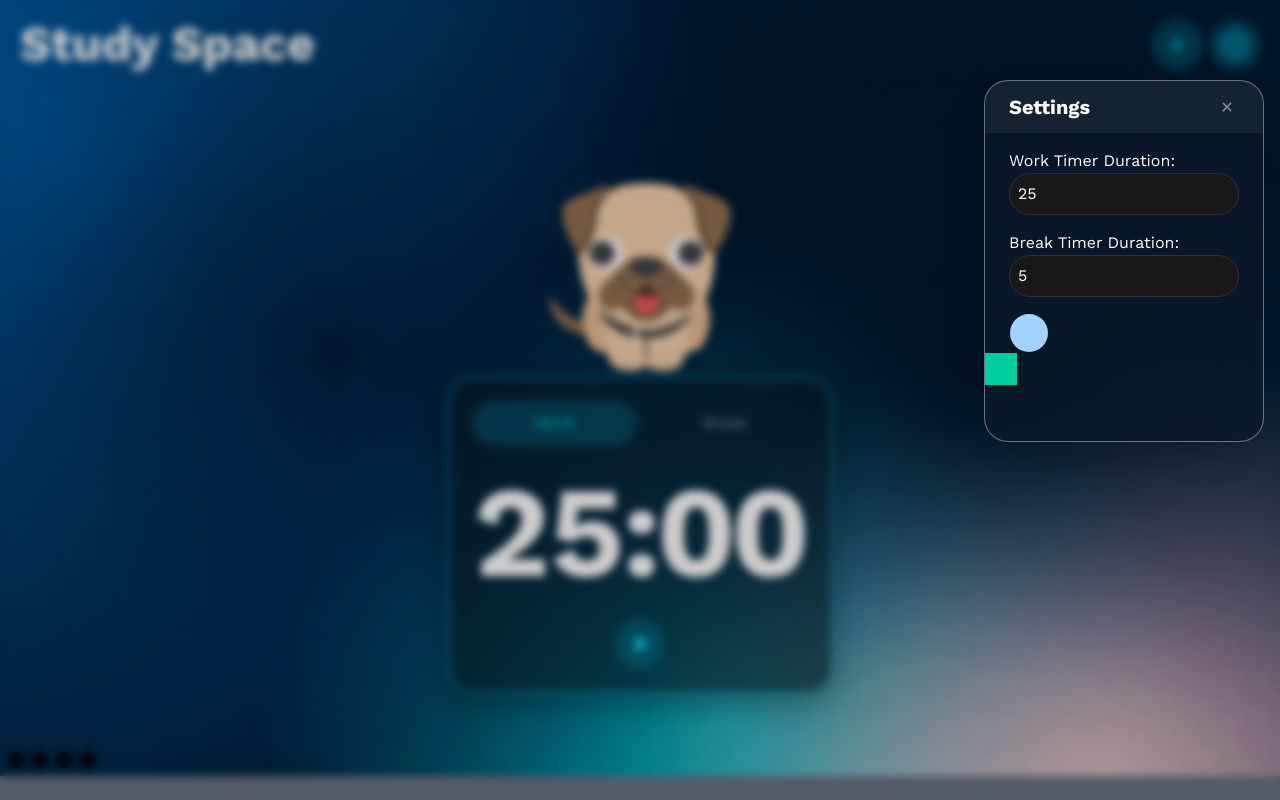
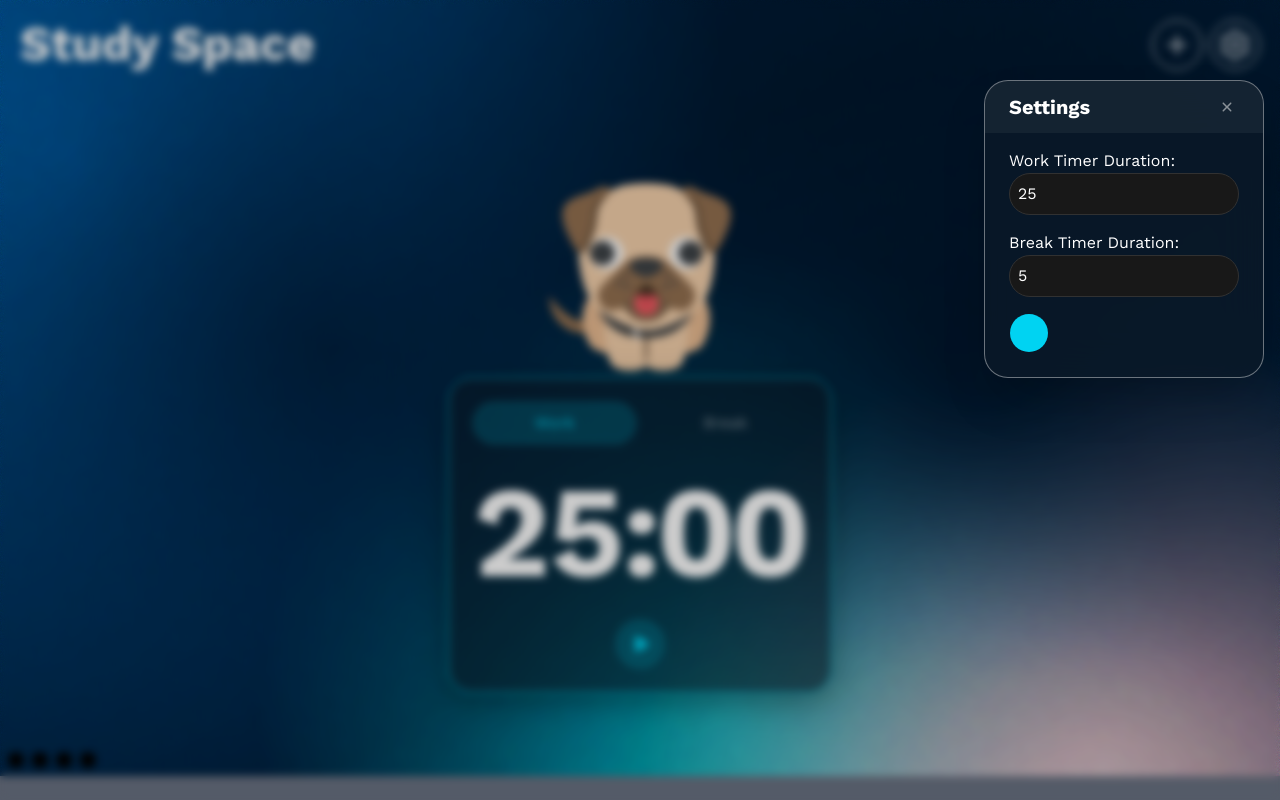
Before and after one commit to matthew-beep/timer, a Next.js app in the folder pomodoro/: page / in a window 1280 px wide. Both pictures are taken after a click on the button 1235 px from the left and 45 px from the top of the page. Built offline with nearby package versions, Linux system fonts and the light colour scheme.

Commit message:
working on theming and color changing

```diff
--- a/pomodoro/app/globals.css
+++ b/pomodoro/app/globals.css
@@ -68,6 +68,33 @@ input[type="color" i]::-webkit-color-swatch {
 input[type="color" i]::-moz-color-swatch {
   border-radius: 50%;
 }
+
+
+
+/* Styles the whole scrollbar (width/height) */
+::-webkit-scrollbar {
+  width: 12px; /* vertical scrollbar width */
+  height: 12px; /* horizontal scrollbar height */
+}
+
+/* Styles the track (background) */
+::-webkit-scrollbar-track {
+  opacity: 0;
+  border-radius: 5px;
+}
+
+/* Styles the thumb (draggable handle) */
+::-webkit-scrollbar-thumb {
+  background: #000000;
+  border-radius: 5px;
+}
+
+/* Styles the thumb on hover */
+::-webkit-scrollbar-thumb:hover {
+  background: #000000;
+}
+
+
 
 
 /* Basic editor styles */
--- a/pomodoro/app/page.tsx
+++ b/pomodoro/app/page.tsx
@@ -19,15 +19,9 @@ export default function Home() {
   const colors = useThemeStore((s) => s.colors);
 
   useEffect(() => {
-    console.log("Mode changed to:", mode);
-    if (mode === "focus") {
-      document.documentElement.style.setProperty("--primary", colors.work);
-    } else {
-      document.documentElement.style.setProperty("--primary", colors.break);
-    }
-    console.log("Colors are:", colors);
-
-  }, [mode]);
+    const activeColor = mode === "focus" ? colors.work : colors.break;
+    document.documentElement.style.setProperty("--primary", activeColor);
+  }, [mode, colors.work, colors.break]);
 
   return (
     <div className="h-screen flex flex-col font-sans text-[var(--text)] mesh">
--- a/pomodoro/components/Button.tsx
+++ b/pomodoro/components/Button.tsx
@@ -3,7 +3,7 @@
 import clsx from "clsx";
 
 interface ButtonProps extends React.ButtonHTMLAttributes<HTMLButtonElement> {
-  variant?: "primary" | "secondary" | "ghost" | "glass" | "plain";
+  variant?: "primary" | "secondary" | "ghost" | "glass" | "plain" | "glassPlain";
 }
 
 export function Button({
@@ -23,8 +23,9 @@ export function Button({
             variant === "secondary",
           "bg-transparent text-current hover:bg-zinc-200/50 dark:hover:bg-zinc-700/50":
             variant === "ghost",
-          "hover:scale-105 text-work bg-work/20 border-cyan-500/30 border":variant === "glass",
+          "hover:scale-105 text-active bg-active/20 border-active/30 border":variant === "glass",
           "text-white/50 hover:bg-white/10 hover:text-white ":variant === "plain",
+          "hover:scale-105 text-white border-white border ":variant === "glassPlain",
         },
         className
       )}
--- a/pomodoro/components/Header.tsx
+++ b/pomodoro/components/Header.tsx
@@ -41,14 +41,14 @@ export default function Header({showSettings, setShowSettings}: {showSettings: b
                 <Button
                     className="flex items-center justify-center p-2 rounded-full"
                     onClick={addSticky}
-                    variant='glass'
+                    variant='glassPlain'
                 >
                     <IoAddOutline size={32} strokeWidth={0.5}/>
                 </Button>
                 <Button
                     className="flex items-center justify-center p-2 rounded-full"
                     onClick={() => setShowSettings(!settingsOpen)}
-                    variant='glass'
+                    variant='glassPlain'
                 >
                     <IoSettingsOutline size={32} strokeWidth={0.5}/>
                 </Button>
--- a/pomodoro/components/Settings.tsx
+++ b/pomodoro/components/Settings.tsx
@@ -5,6 +5,7 @@ import Draggable from "react-draggable";
 import { useTimer } from "@/store/useTimer";
 import { IoIosClose } from "react-icons/io";
 import { Button } from "./Button";
+import { useThemeStore } from "@/store/useTheme";
 
 
 // TODO: Refactor to use react-rnd instead of draggable
@@ -14,6 +15,10 @@ export default function Settings({ onClose, showSettings, setShowSettings }: { o
   const durations = useTimer((s) => s.durations);
   const setDurationValue = useTimer((s) => s.setDurationValue);
   const nodeRef = useRef<HTMLDivElement>(null);
+
+  const workColor = useThemeStore((s) => s.colors.work);
+  const breakColor = useThemeStore((s) => s.colors.break);
+  const updateColor = useThemeStore((s) => s.updateColor);
 
   return (
     // Pass nodeRef to Draggable and attach the ref to the actual DOM node child
@@ -58,20 +63,13 @@ export default function Settings({ onClose, showSettings, setShowSettings }: { o
             <input
             type="color"
             className="w-10 h-10 cursor-pointer"
-            value={bgColor}
+            value={workColor}
             onChange={(e) => {
-                const newColor = e.target.value;
-
-                setBgColor(newColor);
-                console.log(newColor);
-                document.documentElement.style.setProperty("--test", newColor);
-                console.log("new val", document.documentElement.style.getPropertyValue("--test"));
+              updateColor("work", e.target.value);
             }}
             />
             </div>
 
-            <div className="w-8 h-8 bg-card"></div>
-            <div className="w-8 h-8"></div>
       </div>
     </Draggable>
   );
--- a/pomodoro/components/StickyText.tsx
+++ b/pomodoro/components/StickyText.tsx
@@ -29,7 +29,7 @@ export default function StickyText({
       className="bg-transparent w-full h-full resize-none outline-none p-3 text-white text-sm"
       placeholder="Enter text..."
     />*/
-    <div className="flex-1 min-h-0 p-3">
+    <div className="flex-1 min-h-0 pt-3">
       <Tiptap content={text} id={id} />
     </div>
 
--- a/pomodoro/components/TextMenuBar.tsx
+++ b/pomodoro/components/TextMenuBar.tsx
@@ -4,6 +4,7 @@ import { get } from 'http';
 import { Button } from '@/components/Button';
 import { BsTypeBold, BsTypeItalic, BsTypeStrikethrough, BsCodeSlash, BsListUl } from "react-icons/bs";
 import { LuHeading1, LuHeading2, LuHeading3 } from "react-icons/lu";
+import { Tooltip } from '@mui/material';
 
 interface MenuBarProps {
   editor: Editor;
@@ -92,10 +93,10 @@ export default function MenuBar({ editor }: MenuBarProps) {
 
   return (
     <div className="control-group">
-      <div className="button-group flex flex-wrap gap-1 bg-[#0a1929]/80 rounded-full p-1">
+      <div className="button-group flex flex-wrap gap-1 bg-[#0a1929]/80 p-1">
         {options.map((option) => (
+          <Tooltip key={option.name} title={option.name.charAt(0).toUpperCase() + option.name.slice(1)}>
             <Button
-            key={option.name}
               onClick={() => option.action(editor)}
               className={`${option.isActive?.(editor) ? 'bg-white/10 text-white' : ''} w-8 h-8 flex items-center justify-center rounded-full`}
               disabled={option.canRun ? !option.canRun(editor) : false}
@@ -103,6 +104,7 @@ export default function MenuBar({ editor }: MenuBarProps) {
             >
               {option.icon ? option.icon : option.name}
             </Button>
+          </Tooltip>
         ))}
 
         {/*
--- a/pomodoro/components/Tiptap.tsx
+++ b/pomodoro/components/Tiptap.tsx
@@ -35,9 +35,9 @@ const Tiptap = ({content, id}: {content: JSONContent, id:string}) => {
 
     return (
         <div className='h-full flex flex-col relative'>
-            <EditorContent editor={editor} className="h-full overflow-auto"/>
+            <EditorContent editor={editor} className="h-full overflow-auto px-3"/>
             {editor && (
-                <div className='absolute bottom-0 left-0 w-full'>
+                <div className='w-full'>
                     <MenuBar editor={editor} />
                 </div>
             )}
--- a/pomodoro/store/useTheme.tsx
+++ b/pomodoro/store/useTheme.tsx
@@ -14,7 +14,7 @@ interface ThemeStore {
 }
 
 export const useThemeStore = create<ThemeStore>()(
-
+    // default work": "#00d3f2", "break": "#f6339a"
     (set) => ({
       mode: 'work',
       colors: {
```
Also changed, not shown: pomodoro/components/Sticky.tsx (+4 -1 lines). Lines whose indentation alone changed are shown as unchanged.
